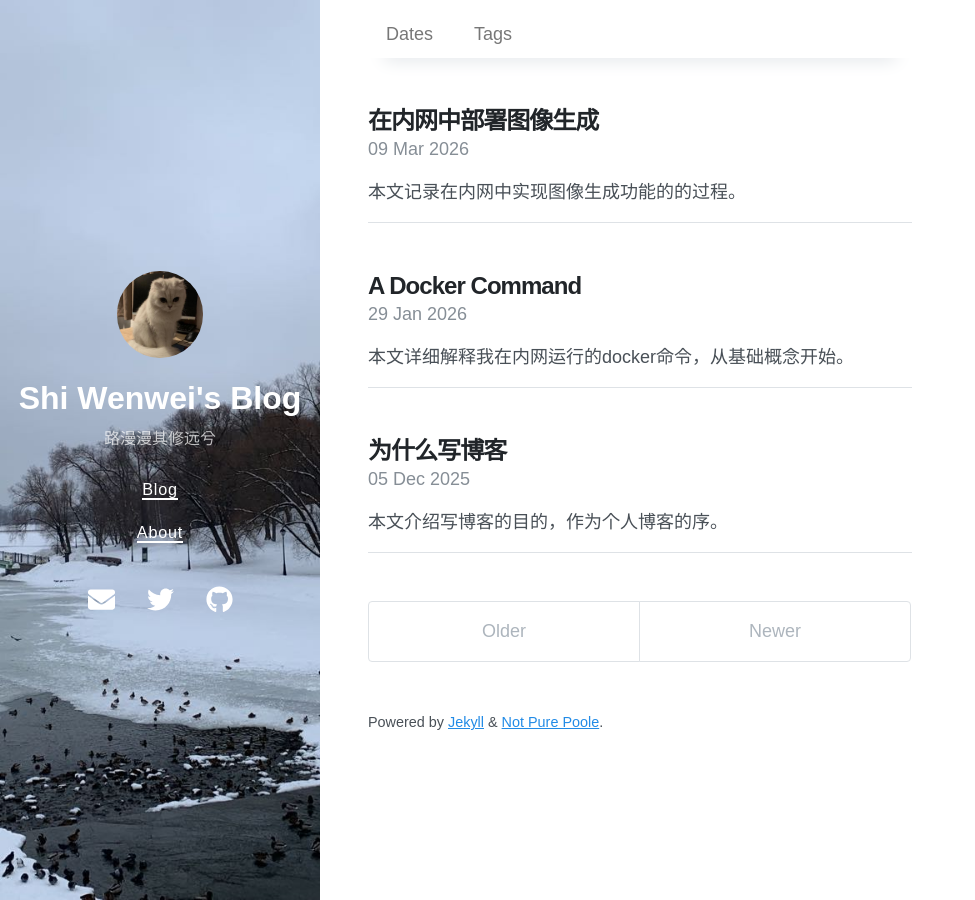
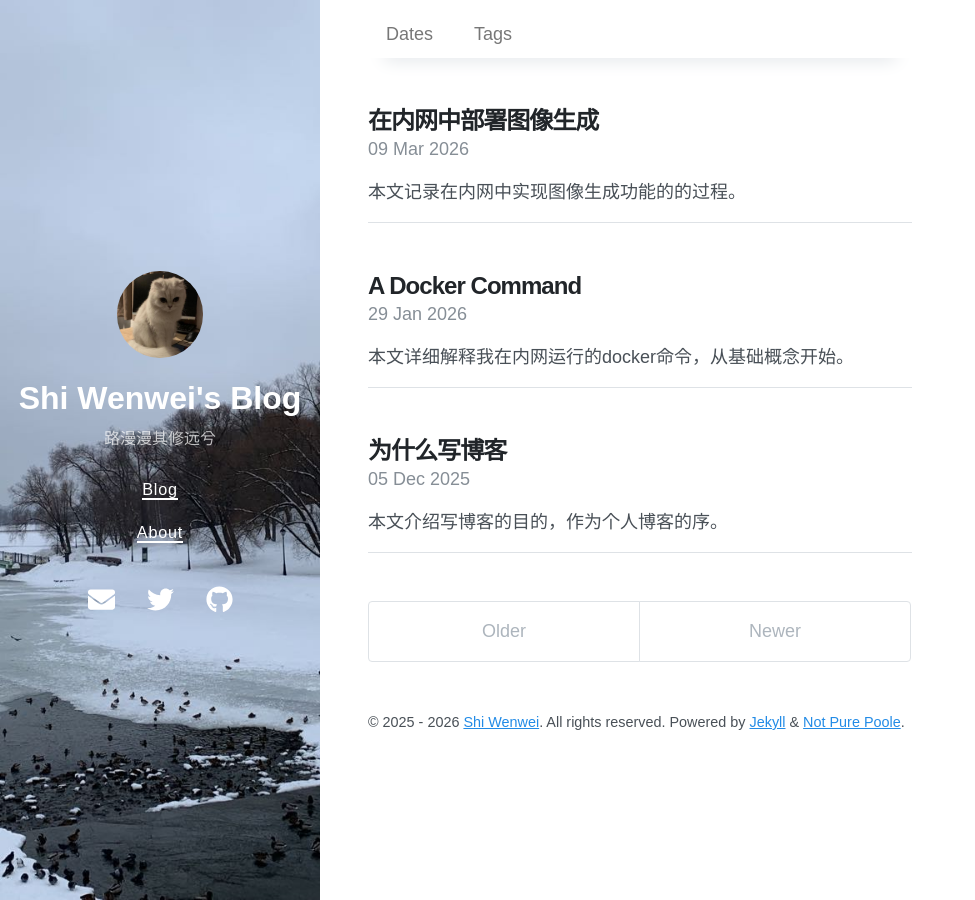
Before and after one commit to Shi5013/Shi5013.github.io, a Jekyll site: the page built from index.html, in a window 1280 px wide. Shown: the whole page, without its empty margins (0-975 px from the left). Built offline with Jekyll 4.4.1, drawn with Linux system fonts in a browser that asks for light colours; nearby versions of some CDN libraries; the list of posts is cut into pages by our own code.

Commit message:
添加版权

```diff
--- a/_includes/content.html
+++ b/_includes/content.html
@@ -11,6 +11,7 @@
     {%- assign year_string = year_from | append: '&nbsp;' | append: '-' | append: '&nbsp;' | append: year_to -%}
   {%- endif -%}
   <small>
+    &copy; {{ year_string }} {% if site.author %}<a href="{{ site.author.url }}">{{ site.author.name }}</a>{% endif %}. All rights reserved.
     Powered by <a href="https://jekyllrb.com/">Jekyll</a> & <a href="https://github.com/vszhub/not-pure-poole">Not Pure Poole</a>.
   </small>
 </footer>
```
